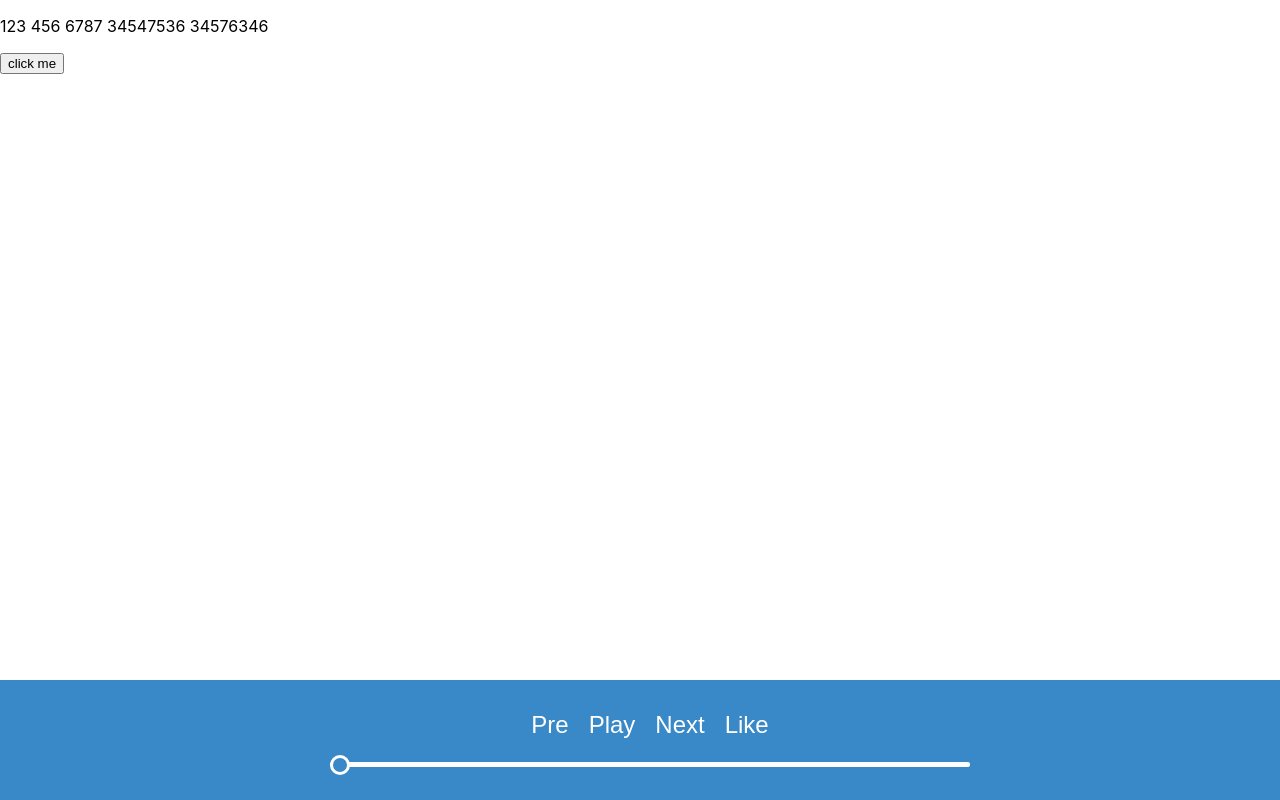
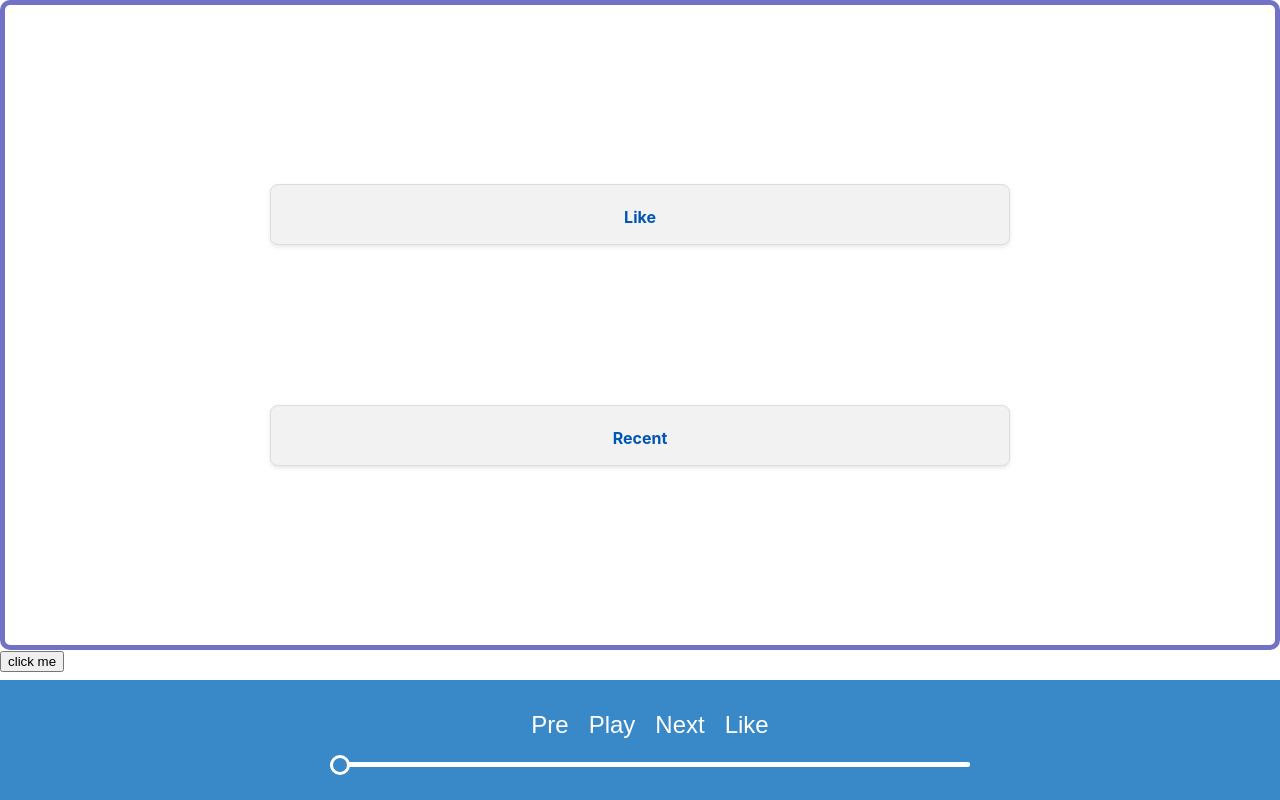
Before and after one commit to Edwardwzcl/music_player, a React (Create React App) app in the folder frontend/: page /artist/1 in a window 1280 px wide. Built offline with nearby package versions, Linux system fonts and the light colour scheme.

Commit message:
singleSongCard

```diff
--- a/frontend/src/App.js
+++ b/frontend/src/App.js
@@ -16,6 +16,7 @@ function App() {
           <Route path="/" element={<HomePage />} />
           <Route path='/artist/:artistId' element={<ArtistPage />} /> // Assuming you have a URL pattern for artists
           <Route path='/song/:songId' element={<SongPage />} /> // Assuming you have a URL pattern for songs
+          {/* <Route path='/category/:categoryId' element={<CategoryPage />} /> */}
         </Routes>
       </CombinedContextProvider>
   );
--- a/frontend/src/Components/MusicProvider.js
+++ b/frontend/src/Components/MusicProvider.js
@@ -6,7 +6,7 @@ import amp from '../Assets/AllMyPeople.mp3';
 export const MusicContext = createContext();
 
 export const MusicProvider = ({ children }) => {
-    const [playlist, setPlaylist] = useState([sop, amp]);
+    const [playlist, setPlaylist] = useState(["https://p.scdn.co/mp3-preview/b8372b1a0b8d09a5004388a654f29bef6bc37021?cid=bb898c85749e404793197d4f2fc2208b"]);
     const [currentTrackIndex, setCurrentTrackIndex] = useState(0);
 
     const [isPlaying, setIsPlaying] = useState(false);
--- a/frontend/src/Pages/ArtistPage.js
+++ b/frontend/src/Pages/ArtistPage.js
@@ -1,7 +1,9 @@
-import React, { useContext } from 'react';
+import React, { useContext, useState } from 'react';
 import { useNavigate } from 'react-router-dom';
 import { MusicContext } from '../Components/MusicProvider'; // Import MusicProvider
 import MusicPlayerBar from '../Components/MusicPlayerBar';
+import LikeRecent from '../Components/LikeRecent';
+import InputSubmit from "../Components/InputSubmit";
 import '../StyleSheets/Home.css';
 
 function ArtistPage() {
@@ -11,17 +13,26 @@ function ArtistPage() {
         navigate('/');
     }
 
+    const [artists, setArtists] = useState([
+        { type: "category", id: 0, name: 'Pop', image: 'https://via.placeholder.com/150' },
+    ]);
 
 
     return (
         <div className='ArtistPage'>
             <div className="UserPanel">
-                <p>123
-                    456
-                    6787
-                    34547536
-                    34576346
-                </p>
+                <div className='homeControlDiv'>
+                    {/* <InputSubmit onSubmit={setQuery} /> */}
+                    <LikeRecent
+                        userID={0}
+                        type={'Like'}
+                    />
+                    <LikeRecent
+                        userID={0}
+                        type={'Recent'}
+                    />
+
+                </div>
             </div>
             <div className="MainDisplay">
                 <button onClick={handlePlayPauseClick}>click me</button>
--- a/frontend/src/Pages/HomePage.js
+++ b/frontend/src/Pages/HomePage.js
@@ -73,6 +73,10 @@ function HomePage() {
                         type={'Recent'}
                     />
 
+                    <audio controls>
+                        <source src={"https://p.scdn.co/mp3-preview/b8372b1a0b8d09a5004388a654f29bef6bc37021?cid=bb898c85749e404793197d4f2fc2208b"} type="audio/mp3" />
+                        Your browser does not support the audio element.
+                    </audio>
                 </div>
             </div>
             <div className="MainDisplay">
--- a/frontend/src/Pages/SongPage.js
+++ b/frontend/src/Pages/SongPage.js
@@ -14,17 +14,10 @@ function SongPage({ songId, songName, songImage }) {
   const handlePlayPauseClick = () => {
       navigate('/');
   }
+
   return (
     <div className='SongPage'>
 
-        <div className="UserPanel">
-            <p>123
-                456
-                6787
-                34547536
-                34576346
-            </p>
-        </div>
         <div className="MainDisplay">
           <button onClick={handlePlayPauseClick}>Back</button>
           <image src="https://via.placeholder.com/150" />
--- a/frontend/src/StyleSheets/Home.css
+++ b/frontend/src/StyleSheets/Home.css
@@ -17,7 +17,7 @@
     height: 100vh;
     position: fixed;
     /* background-color: #3988C7; */
-    border: 1px solid rgb(221, 221, 221), 221, 221);
+    border: 1px solid rgba(132, 236, 13, 0.63);
 
 }
 
```
Also changed, not shown: frontend/src/Components/SingleSongCard.js (added, +19 -0 lines).
